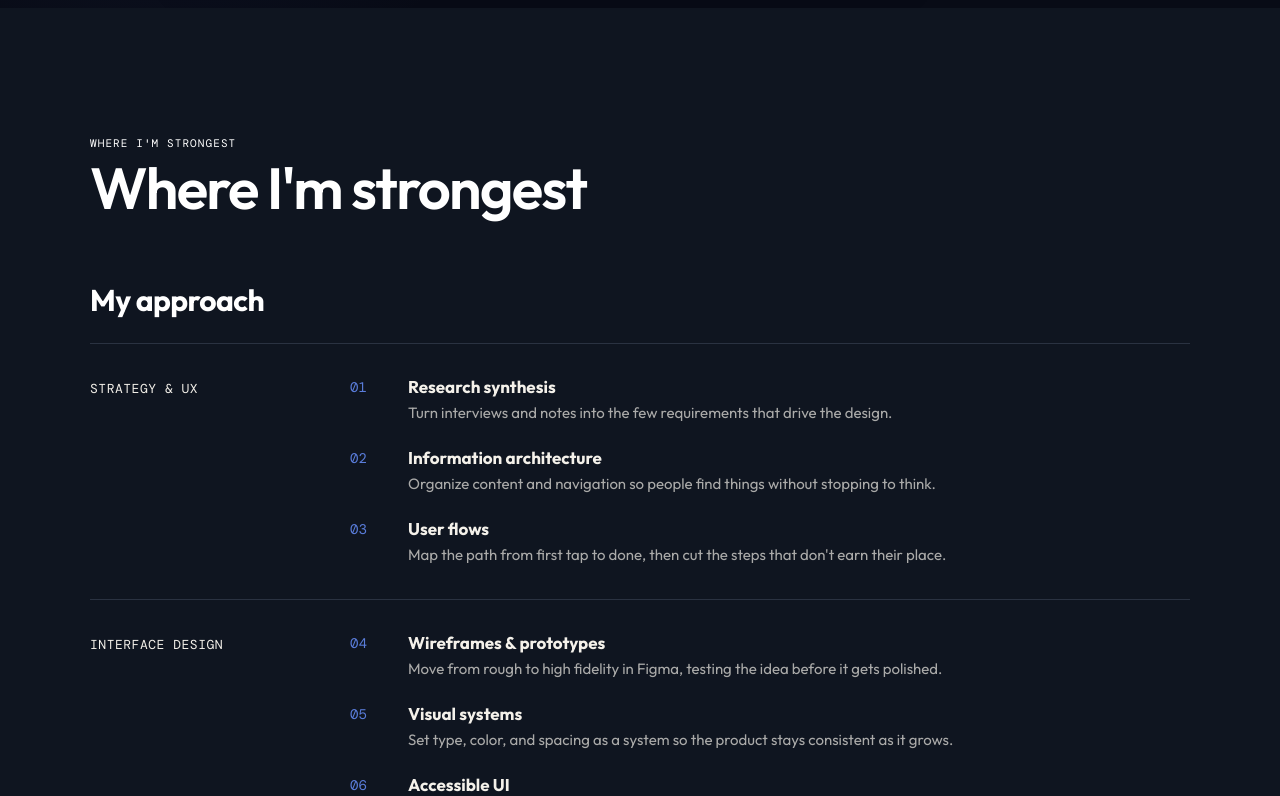
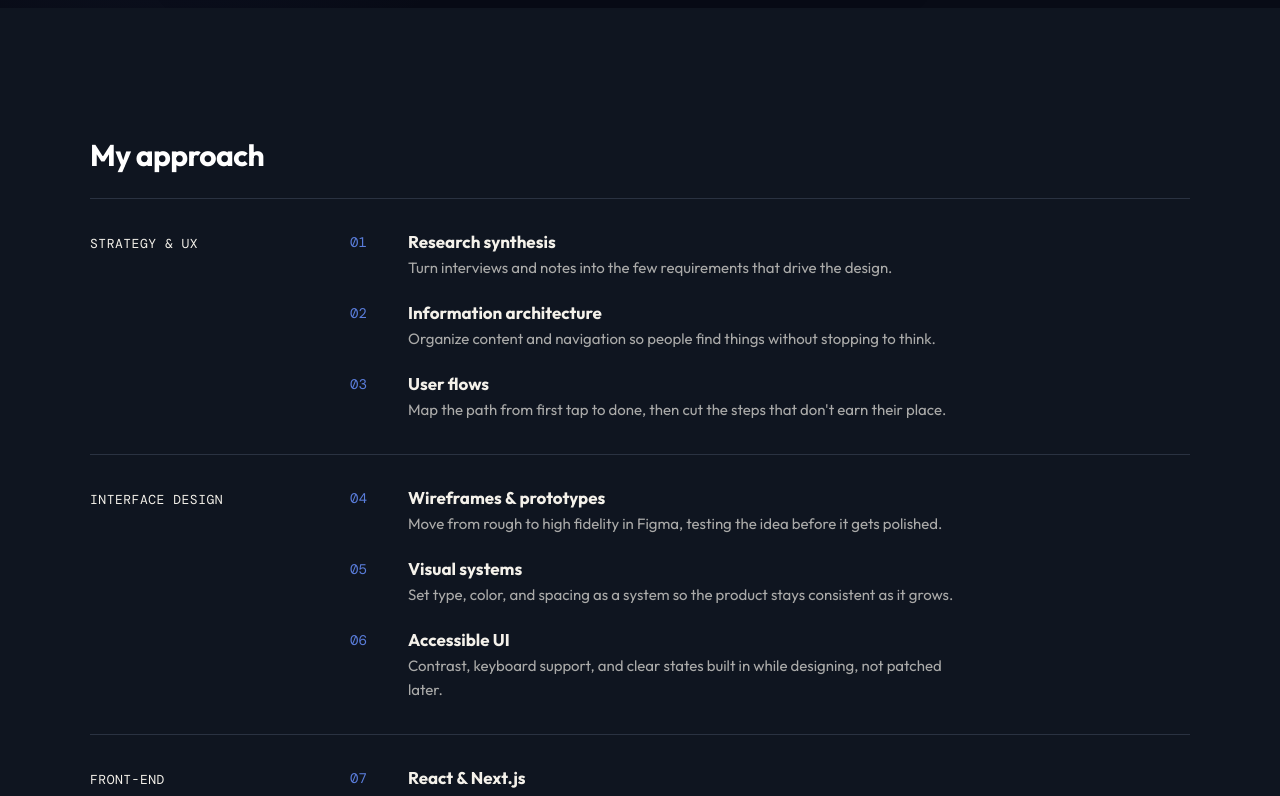
Before and after one commit to Ashley-Stephens/portfolio, a React (Create React App) app: page / in a window 1280 px wide. Shown: the part 1880-2676 px from the top of the page. Built offline with nearby package versions, Linux system fonts and the light colour scheme; what react-easy-emoji would draw is missing.

Commit message:
Remove 'Where I'm strongest' section

```diff
--- a/src/containers/Main.js
+++ b/src/containers/Main.js
@@ -187,16 +187,6 @@ const Main = () => {
         <div className="home-wrap home-wrap--mid">
 
           <section className="hp-section hp-reveal">
-            <div className="hp-section-label">
-              <span>Where I'm strongest</span>
-            </div>
-            <div className="hp-strength-head">
-              <h2 className="hp-h2 hp-strength-head__title">Where I&apos;m strongest</h2>
-            </div>
-
-          </section>
-
-          <section className="hp-section hp-reveal">
             <h2 className="hp-h2">My approach</h2>
 
             <div className="hp-cap">
```
